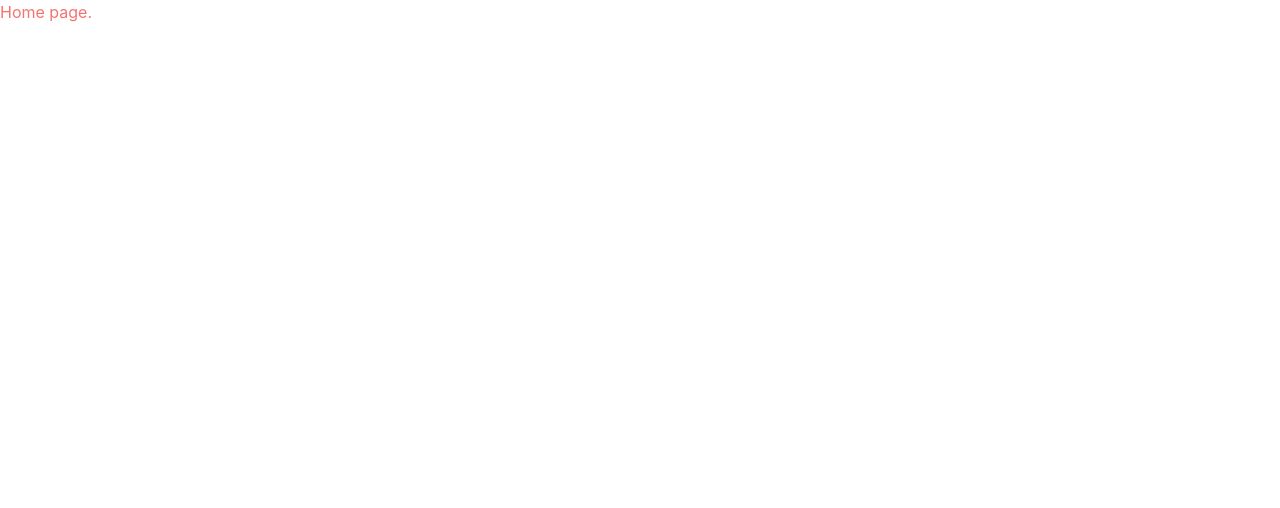
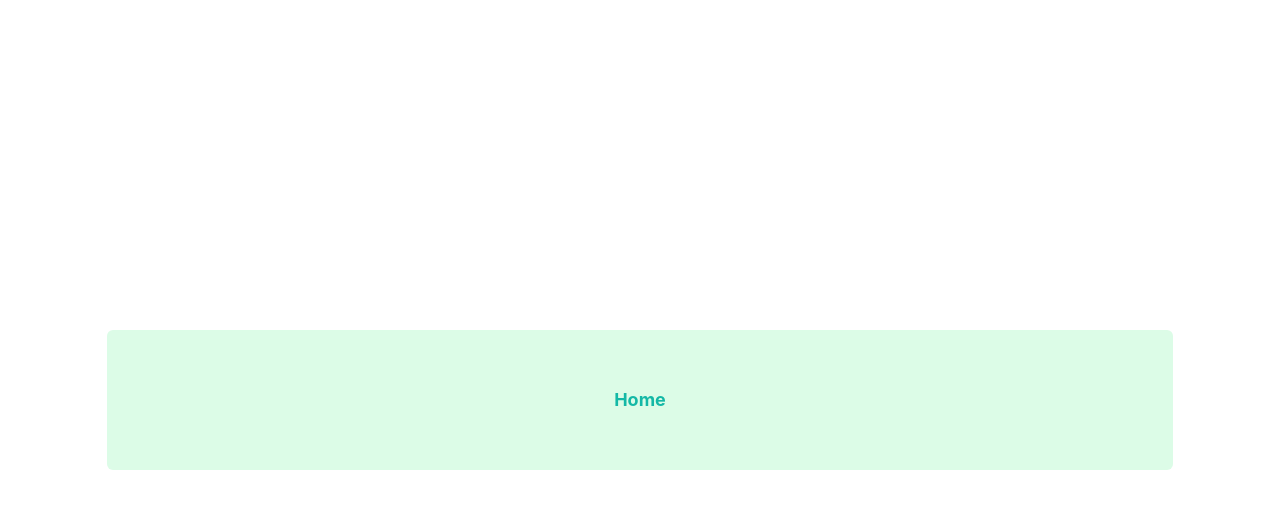
Before and after one commit to samuelmoiwa/react_tailwind_with_nav_footer, a React (Create React App) app: page / in a window 1280 px wide. Shown: the top 508 px of the page. Built offline with nearby package versions, Linux system fonts and the light colour scheme.

Commit message:
update home

```diff
--- a/src/App.js
+++ b/src/App.js
@@ -1,13 +1,17 @@
+import { Route, Routes } from 'react-router-dom';
+import Home from './pages/Home';
 
 function App() {
   return (
-    <div className="App">
-      <header className="App-header">
-        <p className="text-red-400">
-          Home page.
-        </p>
-      </header>
-    </div>
+      <>
+          {/* <NavBar /> */}
+
+        <Routes>
+          <Route path="/" element={<Home />} />
+        </Routes>
+
+          {/* <Footer /> */}
+      </>
   );
 }
 
--- a/src/index.js
+++ b/src/index.js
@@ -2,16 +2,11 @@ import React from 'react';
 import ReactDOM from 'react-dom/client';
 import './index.css';
 import App from './App';
-import reportWebVitals from './reportWebVitals';
+import { HashRouter } from 'react-router-dom';
 
 const root = ReactDOM.createRoot(document.getElementById('root'));
 root.render(
-  <React.StrictMode>
+  <HashRouter>
     <App />
-  </React.StrictMode>
+  </HashRouter>
 );
-
-// If you want to start measuring performance in your app, pass a function
-// to log results (for example: reportWebVitals(console.log))
-// or send to an analytics endpoint. Learn more: https://bit.ly/CRA-vitals
-reportWebVitals();
--- /dev/null
+++ b/src/pages/Home.jsx
@@ -0,0 +1,17 @@
+import React from 'react'
+
+const Home = () => {
+  return (
+    <div className='w-screen h-screen flex justify-center items-center'>
+      <div className='bg-green-100 w-10/12 py-14 flex justify-center
+      items-center justify-self-center rounded-md'>
+      <h1 className='font-bold text-lg text-teal-500'>
+        Home
+      </h1>
+    </div>
+    </div>
+
+  )
+}
+
+export default Home
--- a/src/reportWebVitals.js
+++ /dev/null
@@ -1,13 +0,0 @@
-const reportWebVitals = onPerfEntry => {
-  if (onPerfEntry && onPerfEntry instanceof Function) {
-    import('web-vitals').then(({ getCLS, getFID, getFCP, getLCP, getTTFB }) => {
-      getCLS(onPerfEntry);
-      getFID(onPerfEntry);
-      getFCP(onPerfEntry);
-      getLCP(onPerfEntry);
-      getTTFB(onPerfEntry);
-    });
-  }
-};
-
-export default reportWebVitals;
```
Also changed, not shown: src/logo.svg (deleted).
